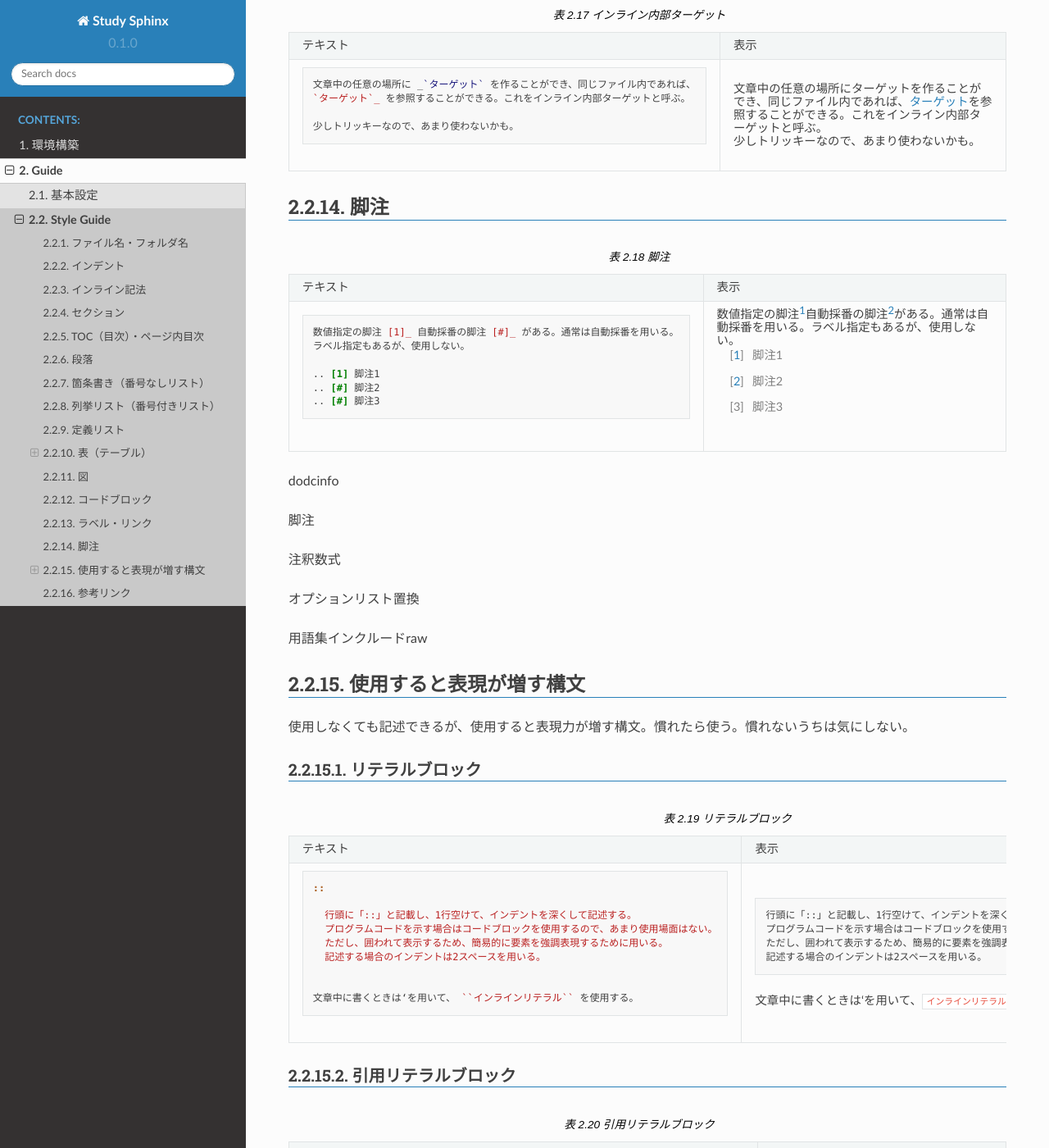
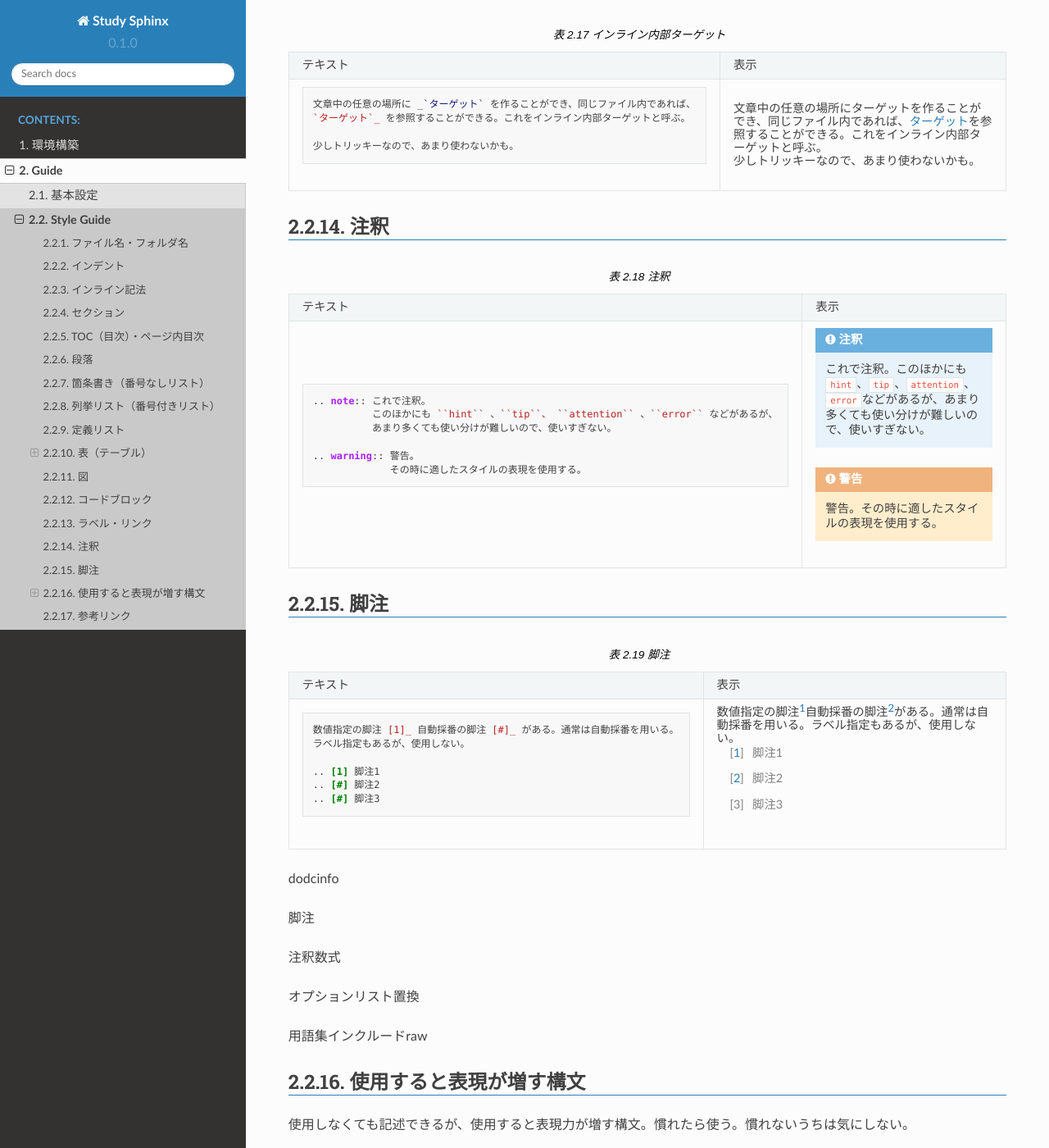
Before and after one commit to kkAyataka/study-sphinx, a Sphinx documentation site: the page built from doc/guide/style-guide.rst, in a window 1280 px wide and 1400 px high, scrolled down 8703 px. Shown: the whole window at 82% size. Built offline with Sphinx 7.4.7 and the Read the Docs theme 2.0.0, drawn with Linux system fonts in a browser that asks for light colours; some of the changed text lies outside the part shown.

Commit message:
Write abount admonition

```diff
--- a/doc/guide/style-guide.rst
+++ b/doc/guide/style-guide.rst
@@ -278,6 +278,18 @@
      - .. include:: style-sample/inline-internal-target.txt
 
 
+注釈
+================================================================================
+
+.. list-table:: 注釈
+
+   * - テキスト
+     - 表示
+   * - .. literalinclude:: style-sample/admonition.txt
+          :language: rst
+     - .. include:: style-sample/admonition.txt
+
+
 脚注
 ================================================================================
 
--- /dev/null
+++ b/doc/guide/style-sample/admonition.txt
@@ -0,0 +1,6 @@
+.. note:: これで注釈。
+          このほかにも ``hint`` 、``tip``、 ``attention`` 、``error`` などがあるが、
+          あまり多くても使い分けが難しいので、使いすぎない。
+
+.. warning:: 警告。
+             その時に適したスタイルの表現を使用する。
```
